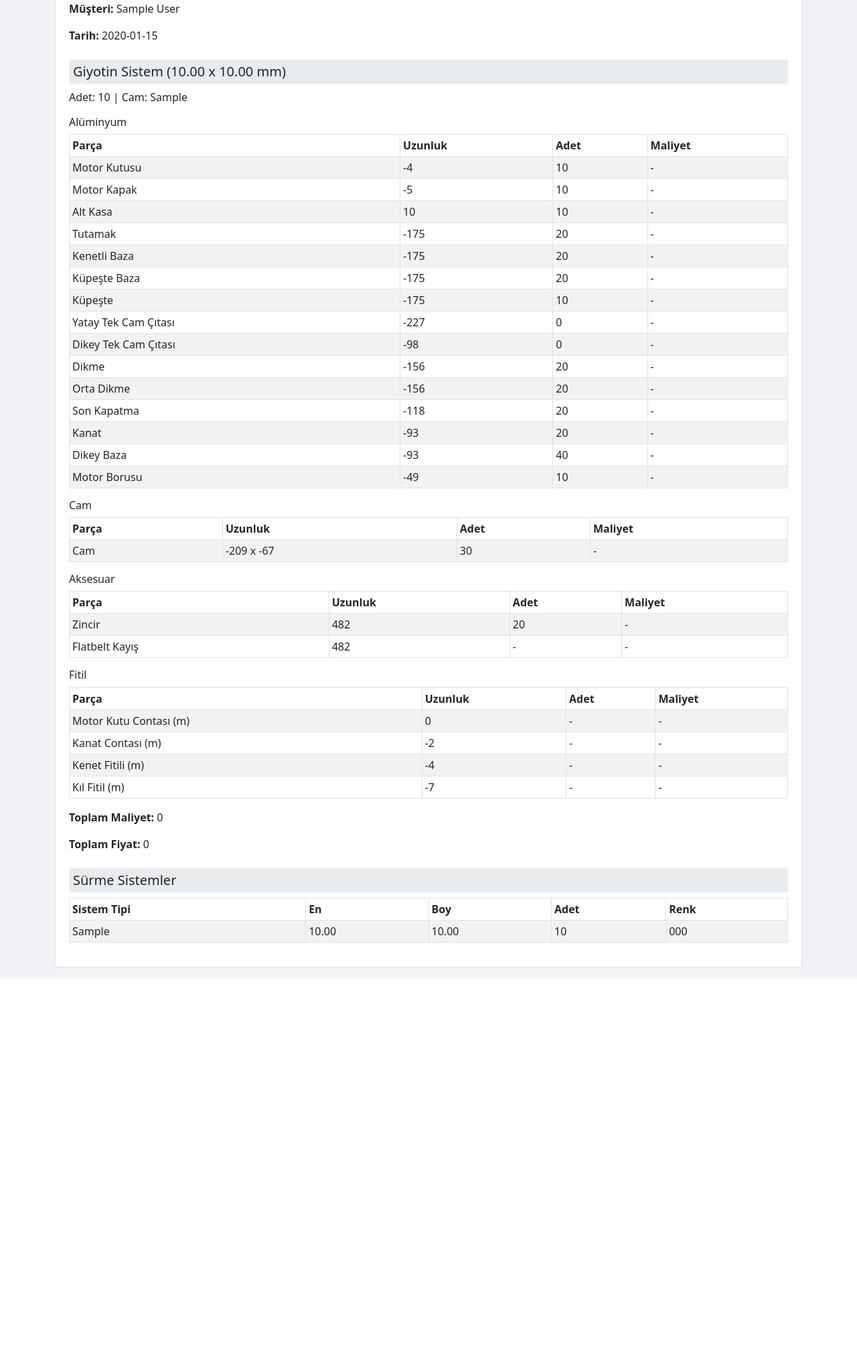
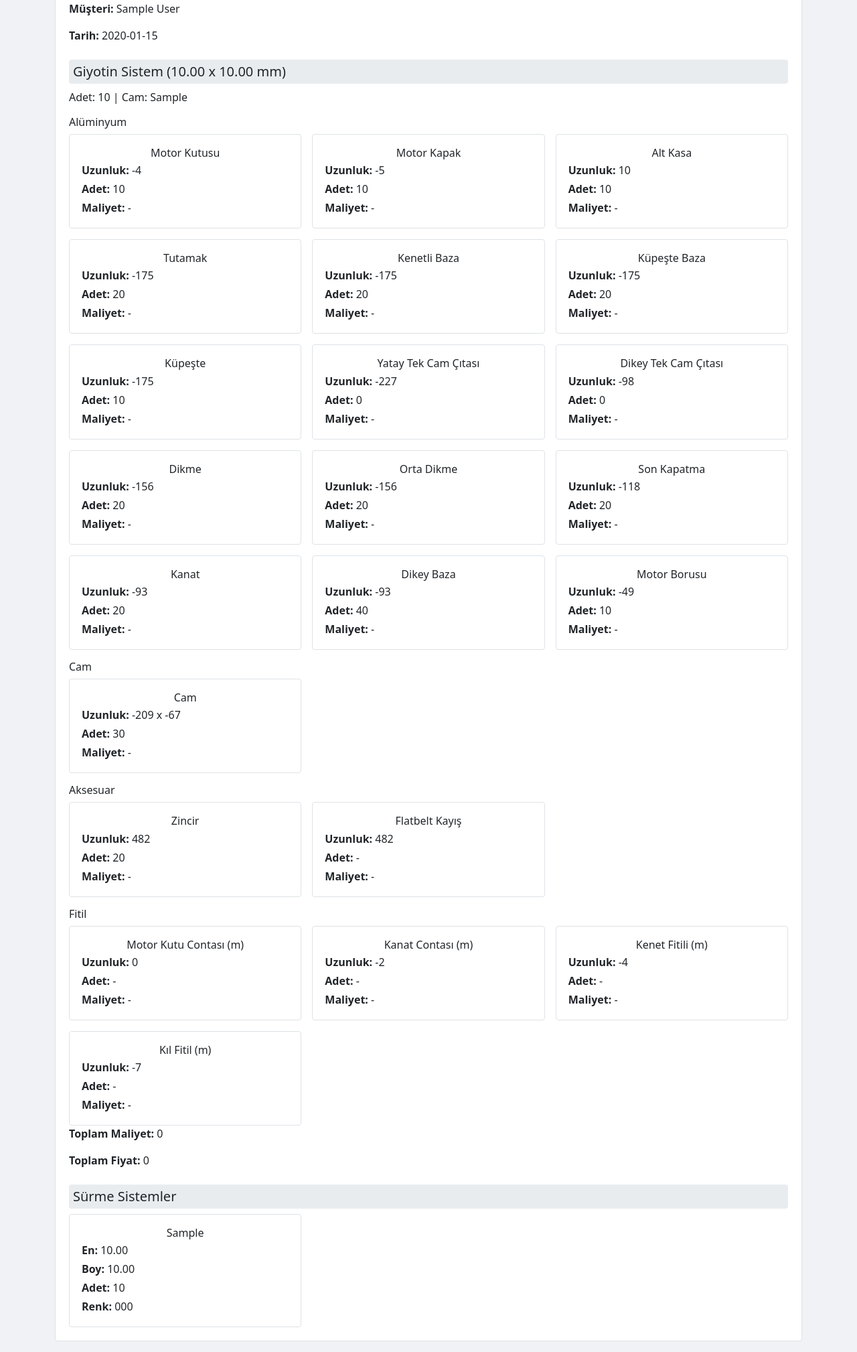
Before and after one commit to hakanicellioglu/gst, a PHP site: page /pdf.php?id=1 in a window 1280 px wide. Shown: the part 175-2193 px from the top of the page at 67% size. Before the commit the page ends 1635 px from the top, so only its background shows below. Run offline with PHP 8.4, Linux system fonts and the light colour scheme; the visitor is signed in with stand-in values (Sample User, id 1); tables that the repository leaves empty hold one stand-in row (values such as "Sample post").

Commit message:
Refactor proposal display to card layout

```diff
--- a/pdf.php
+++ b/pdf.php
@@ -198,9 +198,17 @@ function compute_optimization(PDO $pdo, float $width, float $height, int $quanti
             padding: 6px;
             border-radius: .25rem;
         }
-        .proposal-document table thead {
-            background-color: #343a40;
-            color: #fff;
+        .proposal-document .item-card {
+            border: 1px solid #dee2e6;
+            border-radius: .25rem;
+            padding: 10px;
+            background-color: #fff;
+        }
+        .proposal-document .item-card img {
+            width: 100%;
+            height: auto;
+            max-height: 150px;
+            object-fit: contain;
         }
     </style>
 </head>
@@ -229,33 +237,25 @@ function compute_optimization(PDO $pdo, float $width, float $height, int $quanti
             <?php $opt = compute_optimization($pdo, (float)$g['width_mm'], (float)$g['height_mm'], (int)$g['system_qty'], (string)$g['glass_type']); ?>
             <?php foreach ($opt['grouped'] as $cat => $rows): ?>
                 <h3 class="h6 mt-3"><?php echo $cat; ?></h3>
-                <table class="table table-sm table-bordered table-striped">
-                    <thead>
-                        <tr>
-                            <th>Parça</th>
-                            <th>Uzunluk</th>
-                            <th>Adet</th>
-                            <th>Maliyet</th>
-                        </tr>
-                    </thead>
-                    <tbody>
+                <div class="row row-cols-1 row-cols-md-2 row-cols-lg-3 g-3">
                     <?php foreach ($rows as $row): ?>
                         <?php $len = is_numeric($row['length']) ? round($row['length']) : $row['length']; ?>
                         <?php $cost = is_null($row['cost']) ? '-' : round($row['cost']); ?>
-                        <tr>
-                            <td>
+                        <div class="col">
+                            <div class="item-card h-100">
                                 <?php if (!empty($row['image_src'])): ?>
-                                    <img src="<?php echo htmlspecialchars($row['image_src']); ?>" alt="" style="max-width:40px" class="me-2">
+                                    <img src="<?php echo htmlspecialchars($row['image_src']); ?>" alt="<?php echo htmlspecialchars($row['name']); ?>" class="mb-2">
                                 <?php endif; ?>
-                                <?php echo htmlspecialchars($row['name']); ?>
-                            </td>
-                            <td><?php echo $len; ?></td>
-                            <td><?php echo $row['count']; ?></td>
-                            <td><?php echo $cost; ?></td>
-                        </tr>
+                                <div class="card-body p-2">
+                                    <h6 class="card-title mb-1 text-center"><?php echo htmlspecialchars($row['name']); ?></h6>
+                                    <p class="mb-1"><strong>Uzunluk:</strong> <?php echo $len; ?></p>
+                                    <p class="mb-1"><strong>Adet:</strong> <?php echo $row['count']; ?></p>
+                                    <p class="mb-0"><strong>Maliyet:</strong> <?php echo $cost; ?></p>
+                                </div>
+                            </div>
+                        </div>
                     <?php endforeach; ?>
-                    </tbody>
-                </table>
+                </div>
             <?php endforeach; ?>
             <p><strong>Toplam Maliyet:</strong> <?php echo round($opt['total']); ?></p>
             <p><strong>Toplam Fiyat:</strong> <?php echo round($opt['sales']); ?></p>
@@ -263,28 +263,21 @@ function compute_optimization(PDO $pdo, float $width, float $height, int $quanti
 
         <?php if ($slidings): ?>
             <h2 class="h5 mt-4">Sürme Sistemler</h2>
-            <table class="table table-sm table-bordered table-striped">
-                <thead>
-                    <tr>
-                        <th>Sistem Tipi</th>
-                        <th>En</th>
-                        <th>Boy</th>
-                        <th>Adet</th>
-                        <th>Renk</th>
-                    </tr>
-                </thead>
-                <tbody>
+            <div class="row row-cols-1 row-cols-md-2 row-cols-lg-3 g-3">
                 <?php foreach ($slidings as $s): ?>
-                    <tr>
-                        <td><?php echo $s['system_type']; ?></td>
-                        <td><?php echo $s['width_mm']; ?></td>
-                        <td><?php echo $s['height_mm']; ?></td>
-                        <td><?php echo $s['system_qty']; ?></td>
-                        <td><?php echo $s['ral_code']; ?></td>
-                    </tr>
+                    <div class="col">
+                        <div class="item-card h-100">
+                            <div class="card-body p-2">
+                                <h6 class="card-title mb-1 text-center"><?php echo $s['system_type']; ?></h6>
+                                <p class="mb-1"><strong>En:</strong> <?php echo $s['width_mm']; ?></p>
+                                <p class="mb-1"><strong>Boy:</strong> <?php echo $s['height_mm']; ?></p>
+                                <p class="mb-1"><strong>Adet:</strong> <?php echo $s['system_qty']; ?></p>
+                                <p class="mb-0"><strong>Renk:</strong> <?php echo $s['ral_code']; ?></p>
+                            </div>
+                        </div>
+                    </div>
                 <?php endforeach; ?>
-                </tbody>
-            </table>
+            </div>
         <?php endif; ?>
         <?php endif; ?>
     </div>
```
